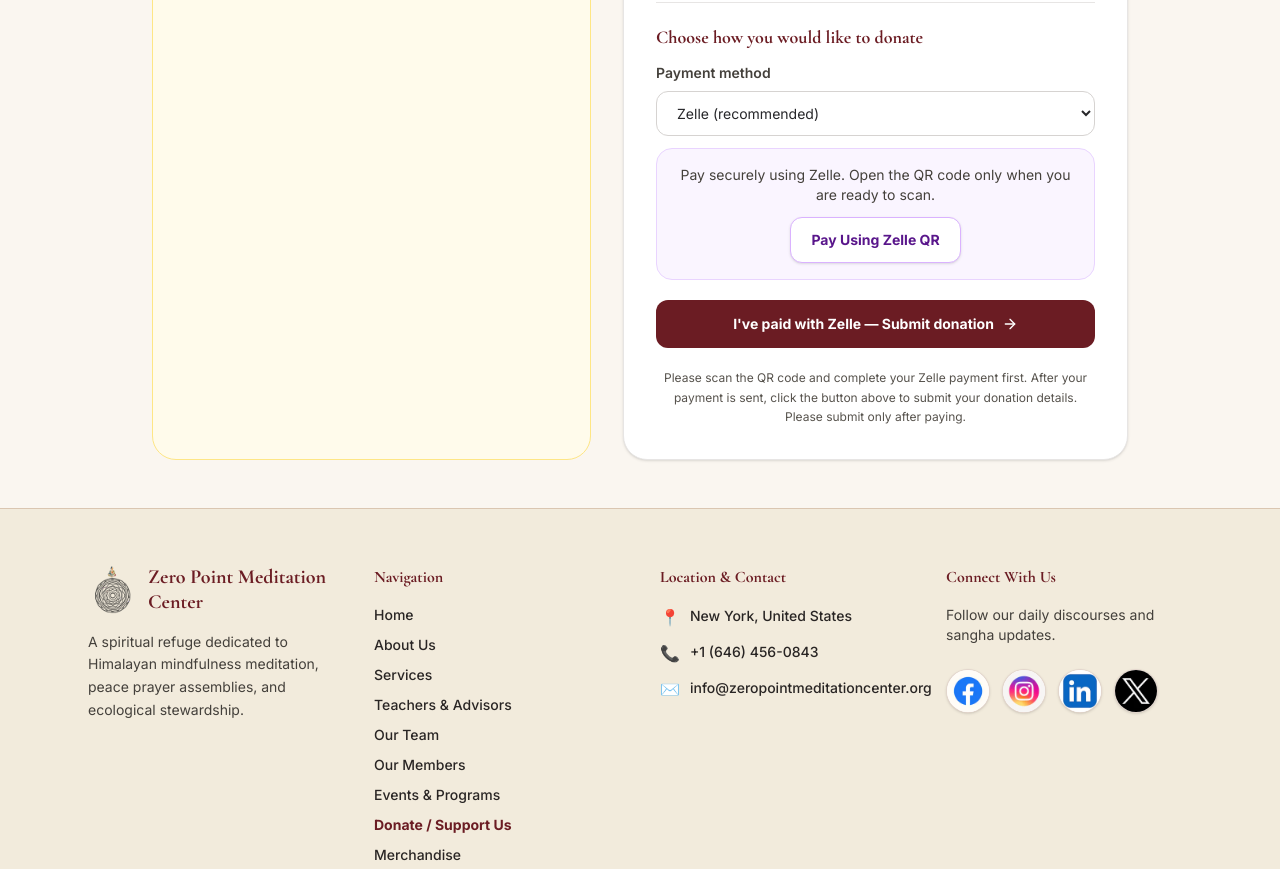
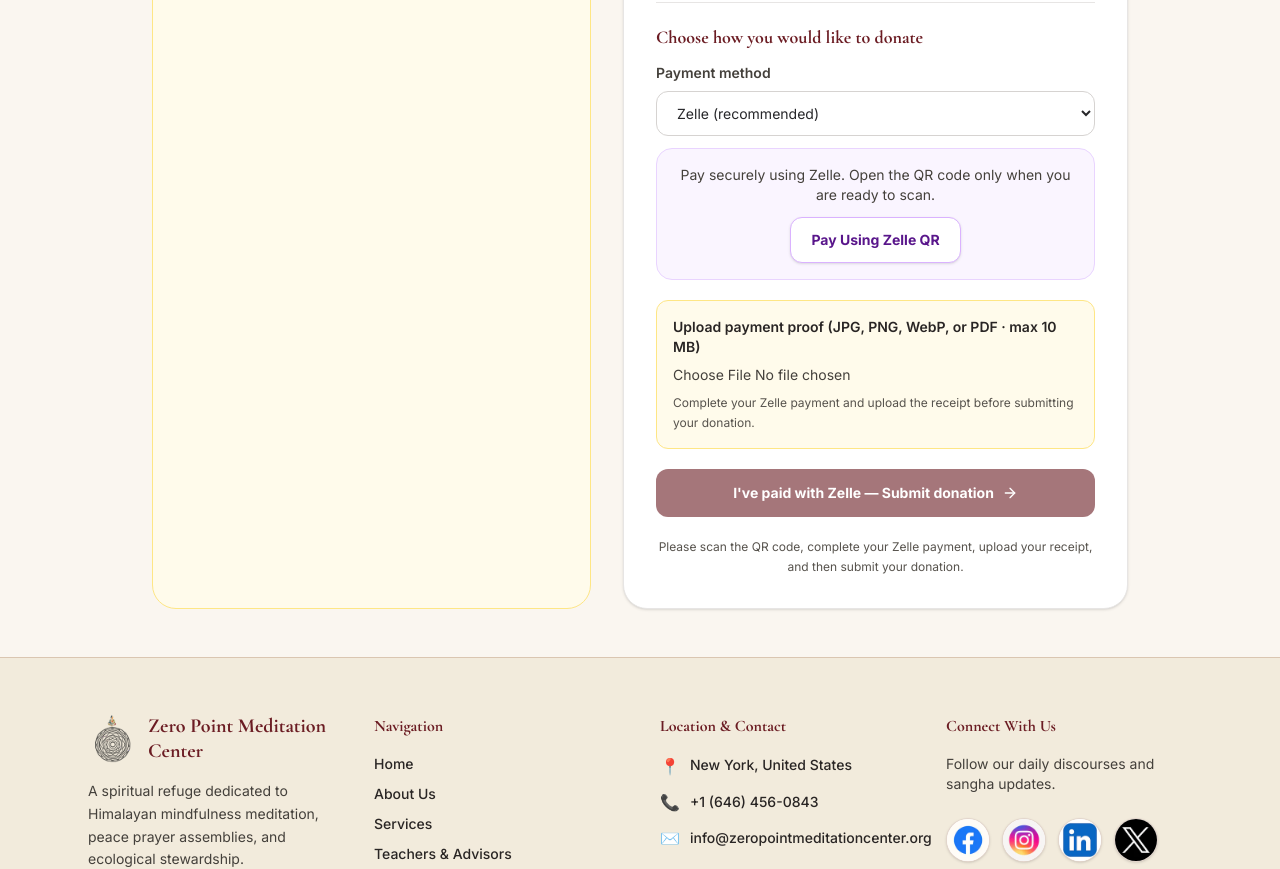
Before and after one commit to sherpaten/Zero-Point-Meditation-Center, a React (Vite) app in the folder zero-point-meditation/: page /donate in a window 1280 px wide. Shown: the part 907-1776 px from the top of the page. Built offline with nearby package versions, Linux system fonts and the light colour scheme; no server answers.

Commit message:
Add secure donation payment proof upload

```diff
--- a/zero-point-meditation/src/pages/Donation.jsx
+++ b/zero-point-meditation/src/pages/Donation.jsx
@@ -2,6 +2,7 @@ import React, { useState } from 'react';
 import { Helmet } from 'react-helmet-async';
 import { Heart, Sparkles, ArrowRight, CheckCircle2 } from 'lucide-react';
 import { QRCodeSVG } from 'qrcode.react';
+import { supabase } from '../lib/supabase';
 
 const purposes = [
   'General support for ZPMC',
@@ -18,7 +19,29 @@ export default function Donation() {
   const [status, setStatus] = useState('idle');
   const [error, setError] = useState('');
   const [zelleQrOpen, setZelleQrOpen] = useState(false);
+  const [proofFile, setProofFile] = useState(null);
+  const [proofPath, setProofPath] = useState('');
+  const [proofStatus, setProofStatus] = useState('idle');
+  const [proofError, setProofError] = useState('');
   const amount = form.amount === 'custom' ? form.customAmount : form.amount;
+
+  const uploadDonationProof = async (file) => {
+    setProofFile(file || null); setProofPath(''); setProofError('');
+    if (!file) { setProofStatus('idle'); return; }
+    if (!['image/jpeg', 'image/png', 'image/webp', 'application/pdf'].includes(file.type)) { setProofStatus('idle'); setProofError('Upload a JPG, PNG, WebP, or PDF receipt.'); return; }
+    if (file.size <= 0 || file.size > 10 * 1024 * 1024) { setProofStatus('idle'); setProofError('The payment proof must be no larger than 10 MB.'); return; }
+    if (!supabase) { setProofStatus('idle'); setProofError('Secure upload is unavailable. Please contact ZPMC.'); return; }
+    setProofStatus('uploading');
+    try {
+      const prepared = await fetch('/api/donation-proof-upload-url', { method: 'POST', headers: { 'Content-Type': 'application/json' }, body: JSON.stringify({ contentType: file.type, size: file.size }) });
+      const upload = await prepared.json();
+      if (!prepared.ok) throw new Error(upload.error || 'Could not prepare the upload.');
+      const { error: uploadError } = await supabase.storage.from('membership-payment-proofs').uploadToSignedUrl(upload.path, upload.token, file, { contentType: file.type, upsert: false });
+      if (uploadError) throw uploadError;
+      setProofPath(upload.path); setProofStatus('success');
+    } catch (err) { setProofStatus('idle'); setProofError(err.message || 'Upload failed. Please try again.'); }
+  };
+
 
   const submit = async (event) => {
     event.preventDefault();
@@ -28,7 +51,7 @@ export default function Donation() {
       const response = await fetch('/api/donation-request', {
         method: 'POST',
         headers: { 'Content-Type': 'application/json' },
-        body: JSON.stringify({ ...form, amount })
+        body: JSON.stringify({ ...form, amount, paymentProofPath: proofPath })
       });
       const result = await response.json();
       if (!response.ok) throw new Error(result.error || 'Unable to submit your donation request.');
@@ -117,11 +140,22 @@ export default function Donation() {
                   </div>
                 )}
               </div>
+              {form.paymentMethod === 'zelle' && (
+                <div className="space-y-2 rounded-xl border border-amber-200 bg-amber-50 p-4">
+                  <label htmlFor="donation-proof" className="block text-sm font-semibold text-stone-800">Upload payment proof (JPG, PNG, WebP, or PDF · max 10 MB)</label>
+                  <input id="donation-proof" type="file" accept="image/jpeg,image/png,image/webp,application/pdf" onChange={(e) => uploadDonationProof(e.target.files?.[0])} className="block w-full text-sm text-stone-700" />
+                  {proofFile && <p className="break-all text-xs text-stone-600">{proofFile.name}</p>}
+                  {proofStatus === 'uploading' && <p role="status" className="text-sm text-stone-600">Uploading securely…</p>}
+                  {proofStatus === 'success' && <p role="status" className="text-sm font-semibold text-emerald-700">Payment proof uploaded successfully.</p>}
+                  {proofError && <p role="alert" className="text-sm text-red-700">{proofError}</p>}
+                  <p className="text-xs leading-relaxed text-stone-600">Complete your Zelle payment and upload the receipt before submitting your donation.</p>
+                </div>
+              )}
               <input tabIndex="-1" autoComplete="off" aria-hidden="true" className="absolute -left-[9999px]" value={form.website} onChange={(e)=>setForm({...form,website:e.target.value})}/>
               {error && <p role="alert" className="rounded-xl bg-red-50 p-3 text-sm text-red-700">{error}</p>}
-              <button disabled={status==='sending'} type="submit" className="inline-flex w-full items-center justify-center gap-2 rounded-xl bg-buddhist-burgundy px-5 py-3.5 text-sm font-bold text-white transition hover:bg-red-900 disabled:cursor-wait disabled:opacity-60">{status==='sending'?'Submitting…':form.paymentMethod==='bank_transfer'?'Request bank transfer instructions':"I've paid with Zelle — Submit donation"} <ArrowRight size={16}/></button>
+              <button disabled={status==='sending' || (form.paymentMethod==='zelle' && proofStatus!=='success')} type="submit" className="inline-flex w-full items-center justify-center gap-2 rounded-xl bg-buddhist-burgundy px-5 py-3.5 text-sm font-bold text-white transition hover:bg-red-900 disabled:cursor-wait disabled:opacity-60">{status==='sending'?'Submitting…':form.paymentMethod==='bank_transfer'?'Request bank transfer instructions':"I've paid with Zelle — Submit donation"} <ArrowRight size={16}/></button>
               {form.paymentMethod === 'zelle' ? (
-                <p className="break-words text-center text-xs leading-relaxed text-stone-600">Please scan the QR code and complete your Zelle payment first. After your payment is sent, click the button above to submit your donation details. Please submit only after paying.</p>
+                <p className="break-words text-center text-xs leading-relaxed text-stone-600">Please scan the QR code, complete your Zelle payment, upload your receipt, and then submit your donation.</p>
               ) : (
                 <p className="break-words text-center text-xs leading-relaxed text-stone-600">Click above to request the bank transfer instructions. We will email the ACH details so you can complete your donation.</p>
               )}
```
